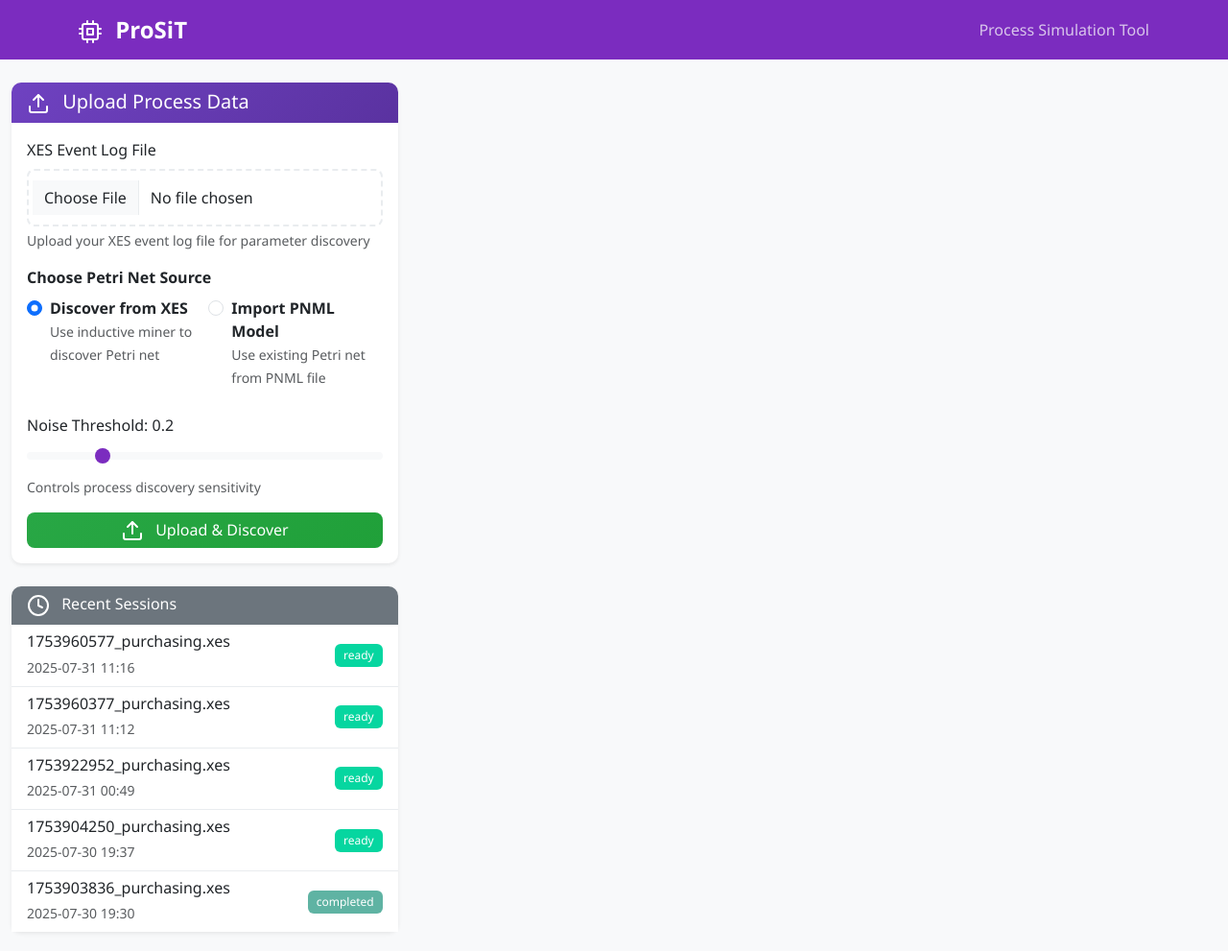
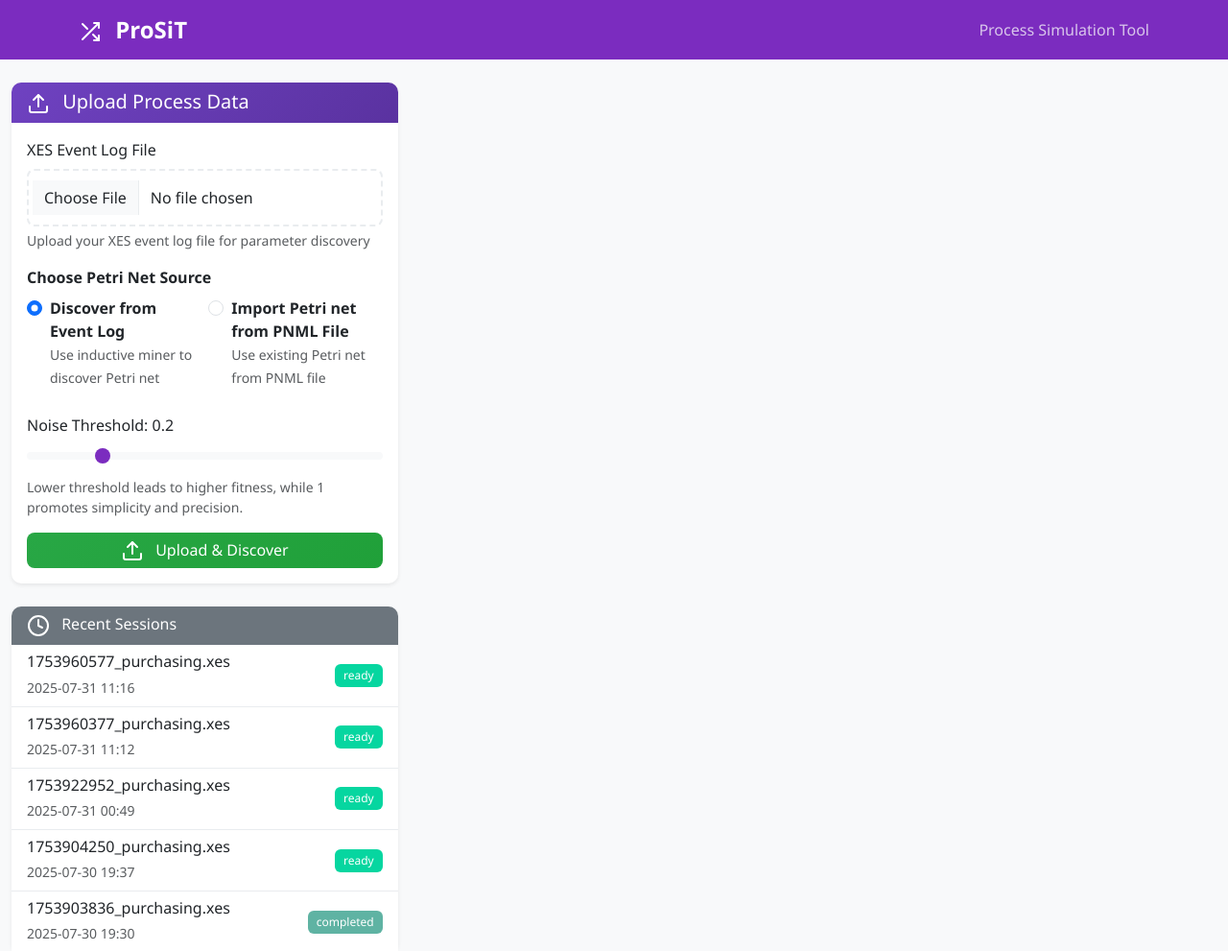
Before and after one commit to franvinci/prosit-tool, a Flask app: page / in a window 1280 px wide. Shown: the top 991 px of the page at 96% size. Run offline with Flask 3, Linux system fonts and the light colour scheme.

Commit message:
Improve user interface labels and include more simulation analysis tabs
Updates UI text, adjusts noise threshold, adds "Arrival Times" tab, and includes example XES file.

Replit-Commit-Author: Agent
Replit-Commit-Session-Id: 8b6c0f6e-c68b-4296-a31e-c855ff70dfea
Replit-Commit-Checkpoint-Type: full_checkpoint
Replit-Commit-Screenshot-Url: https://storage.googleapis.com/screenshot-production-us-central1/3cbafce9-f173-475d-9cd0-66fdaae7ea1e/8b6c0f6e-c68b-4296-a31e-c855ff70dfea/qneJpgH

```diff
--- a/templates/base.html
+++ b/templates/base.html
@@ -19,7 +19,7 @@
     <nav class="navbar navbar-expand-lg navbar-dark bg-primary">
         <div class="container">
             <a class="navbar-brand fw-bold" href="{{ url_for('index') }}">
-                <i data-feather="cpu" class="me-2"></i>
+                <i data-feather="shuffle" class="me-2"></i>
                 ProSiT
             </a>
             <span class="navbar-text text-light opacity-75">
--- a/templates/index.html
+++ b/templates/index.html
@@ -29,7 +29,7 @@
                                 <div class="form-check">
                                     <input class="form-check-input" type="radio" name="petriNetSource" id="discoverNet" value="discover" checked>
                                     <label class="form-check-label" for="discoverNet">
-                                        <strong>Discover from XES</strong><br>
+                                        <strong>Discover from Event Log</strong><br>
                                         <small class="text-muted">Use inductive miner to discover Petri net</small>
                                     </label>
                                 </div>
@@ -38,7 +38,7 @@
                                 <div class="form-check">
                                     <input class="form-check-input" type="radio" name="petriNetSource" id="importNet" value="import">
                                     <label class="form-check-label" for="importNet">
-                                        <strong>Import PNML Model</strong><br>
+                                        <strong>Import Petri net from PNML File</strong><br>
                                         <small class="text-muted">Use existing Petri net from PNML file</small>
                                     </label>
                                 </div>
@@ -54,7 +54,7 @@
                             </label>
                             <input type="range" class="form-range" id="noiseThreshold" name="noise_threshold"
                                    min="0" max="1" step="0.05" value="0.2">
-                            <div class="form-text">Controls process discovery sensitivity</div>
+                            <div class="form-text">Lower threshold leads to higher fitness, while 1 promotes simplicity and precision.</div>
                         </div>
                     </div>
 
@@ -63,7 +63,7 @@
                         <div class="mb-3">
                             <label for="pnmlFile" class="form-label">PNML Petri Net File</label>
                             <input type="file" class="form-control" id="pnmlFile" name="pnml_file" accept=".pnml">
-                            <div class="form-text">Upload your PNML Petri net model file (parameters will be discovered from XES)</div>
+                            <div class="form-text">Upload your PNML Petri net model file.</div>
                         </div>
                     </div>
 
@@ -155,6 +155,13 @@
                         </button>
                     </li>
                     <li class="nav-item" role="presentation">
+                        <button class="nav-link" id="arrival-tab" data-bs-toggle="tab"
+                                data-bs-target="#arrival-pane" type="button" role="tab">
+                            <i data-feather="zap" class="me-2"></i>
+                            Arrival Times
+                        </button>
+                    </li>
+                    <li class="nav-item" role="presentation">
                         <button class="nav-link" id="execution-tab" data-bs-toggle="tab"
                                 data-bs-target="#execution-pane" type="button" role="tab">
                             <i data-feather="clock" class="me-2"></i>
@@ -166,13 +173,6 @@
                                 data-bs-target="#waiting-pane" type="button" role="tab">
                             <i data-feather="pause" class="me-2"></i>
                             Waiting Times
-                        </button>
-                    </li>
-                    <li class="nav-item" role="presentation">
-                        <button class="nav-link" id="arrival-tab" data-bs-toggle="tab"
-                                data-bs-target="#arrival-pane" type="button" role="tab">
-                            <i data-feather="zap" class="me-2"></i>
-                            Inter-Arrival
                         </button>
                     </li>
 
@@ -189,7 +189,7 @@
                     <div class="tab-pane fade" id="resource-pane" role="tabpanel">
                         <div class="row">
                             <div class="col-md-4">
-                                <h6>Resource Management</h6>
+                                <h6>Resource Weights</h6>
                                 <div id="resourceParams"></div>
                             </div>
                             <div class="col-md-4">
@@ -397,9 +397,9 @@ document.addEventListener('DOMContentLoaded', function() {
             const pnmlFile = document.getElementById('pnmlFile');
             if (pnmlFile) pnmlFile.required = false;
         } else if (importNet && importNet.checked) {
-            discoverySection.style.display = 'none';
-            pnmlSection.style.display = 'block';
-            uploadBtnText.textContent = 'Upload & Process';
+            discoverySection.style.display = 'block';
+            pnmlSection.style.display = 'none';
+            uploadBtnText.textContent = 'Upload & Discover';
             // PNML file required for import
             const pnmlFile = document.getElementById('pnmlFile');
             if (pnmlFile) pnmlFile.required = true;
@@ -1314,7 +1314,7 @@ function renderPetriNet(processModel) {
                     </div>
                     <div class="alert alert-info small">
                         <i data-feather="info" class="me-1"></i>
-                        Process model discovered using PM4Py inductive miner algorithm
+                        Process model discovered using inductive miner algorithm
                     </div>
                 </div>
                 <div class="mt-3">
```
Also changed, not shown: 4 other files.
